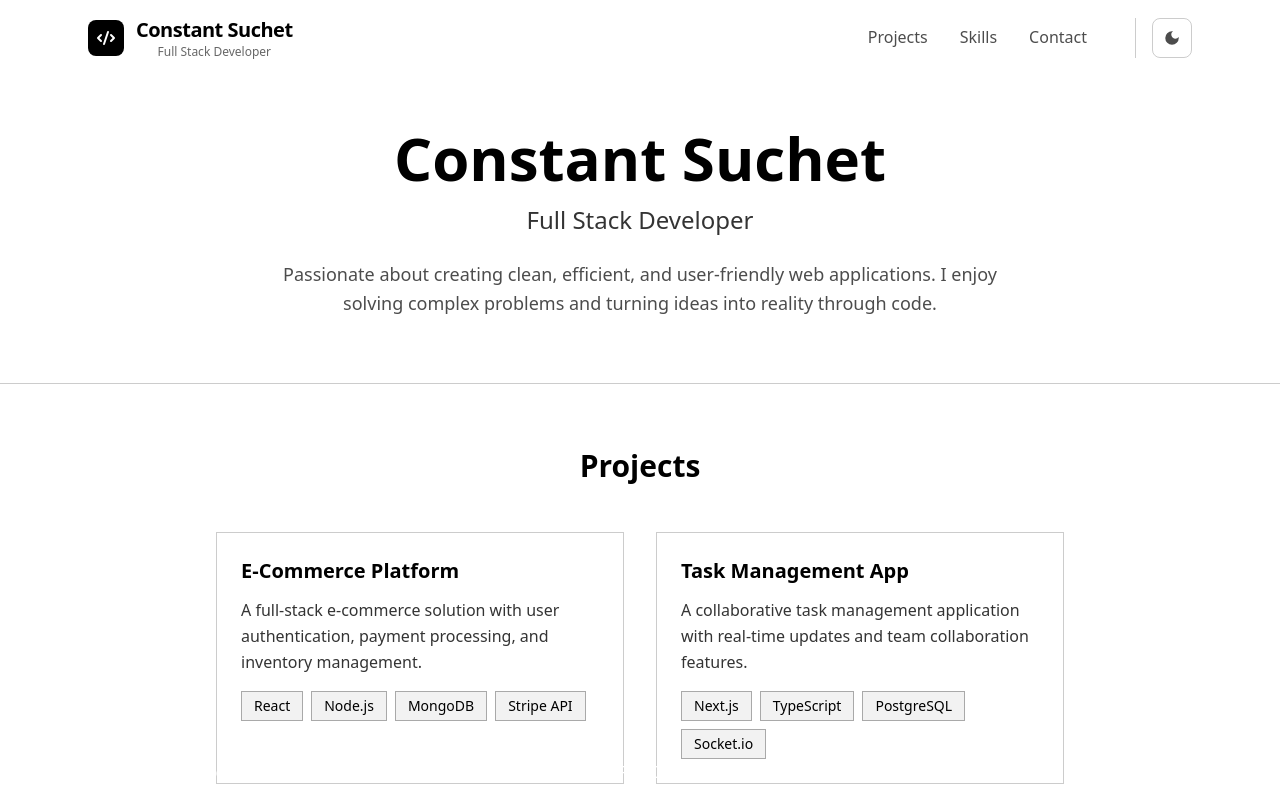
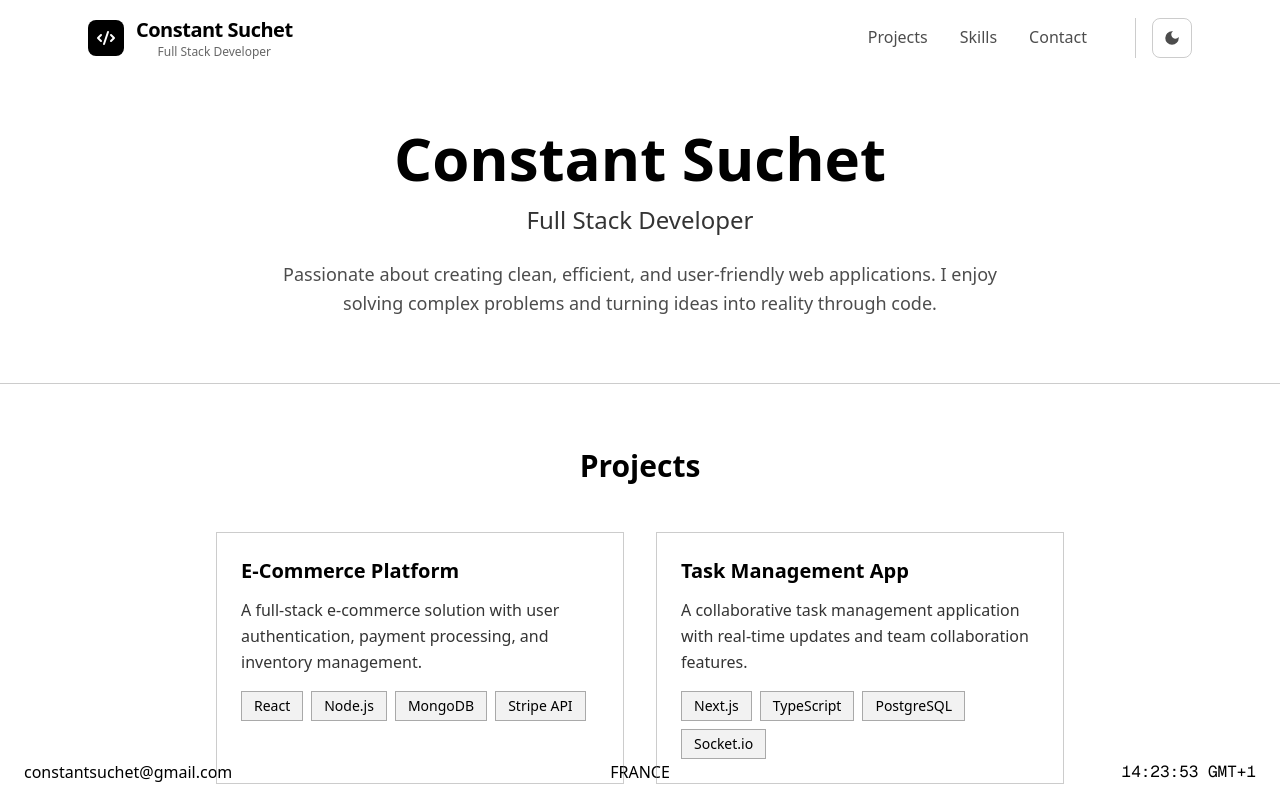
Before and after one commit to gh-Constant/portfolio2026, a Next.js app: page / in a window 1280 px wide. Shown: the top 800 px of the page. Built offline with nearby package versions, Linux system fonts and the light colour scheme.

Commit message:
fixed blend

```diff
--- a/src/app/components/BottomBar.tsx
+++ b/src/app/components/BottomBar.tsx
@@ -24,16 +24,16 @@ const BottomBar = () => {
   }, []);
 
   return (
-    <div className="fixed bottom-0 left-0 right-0 z-50">
+    <div className="fixed bottom-0 left-0 right-0 z-50 text-white" style={{ mixBlendMode: 'difference' }}>
       <div className="max-w-full mx-auto px-6 py-4">
-        <div className="grid grid-cols-3 items-center text-base" style={{mixBlendMode: 'exclusion'}}>
-          <div className="text-white justify-self-start">
+        <div className="grid grid-cols-3 items-center text-base">
+          <div className="justify-self-start">
             constantsuchet@gmail.com
           </div>
-          <div className="text-white font-medium justify-self-center">
+          <div className="font-medium justify-self-center">
             FRANCE
           </div>
-          <div className="text-white font-mono justify-self-end">
+          <div className="font-mono justify-self-end">
             {currentTime} GMT+1
           </div>
         </div>
```
